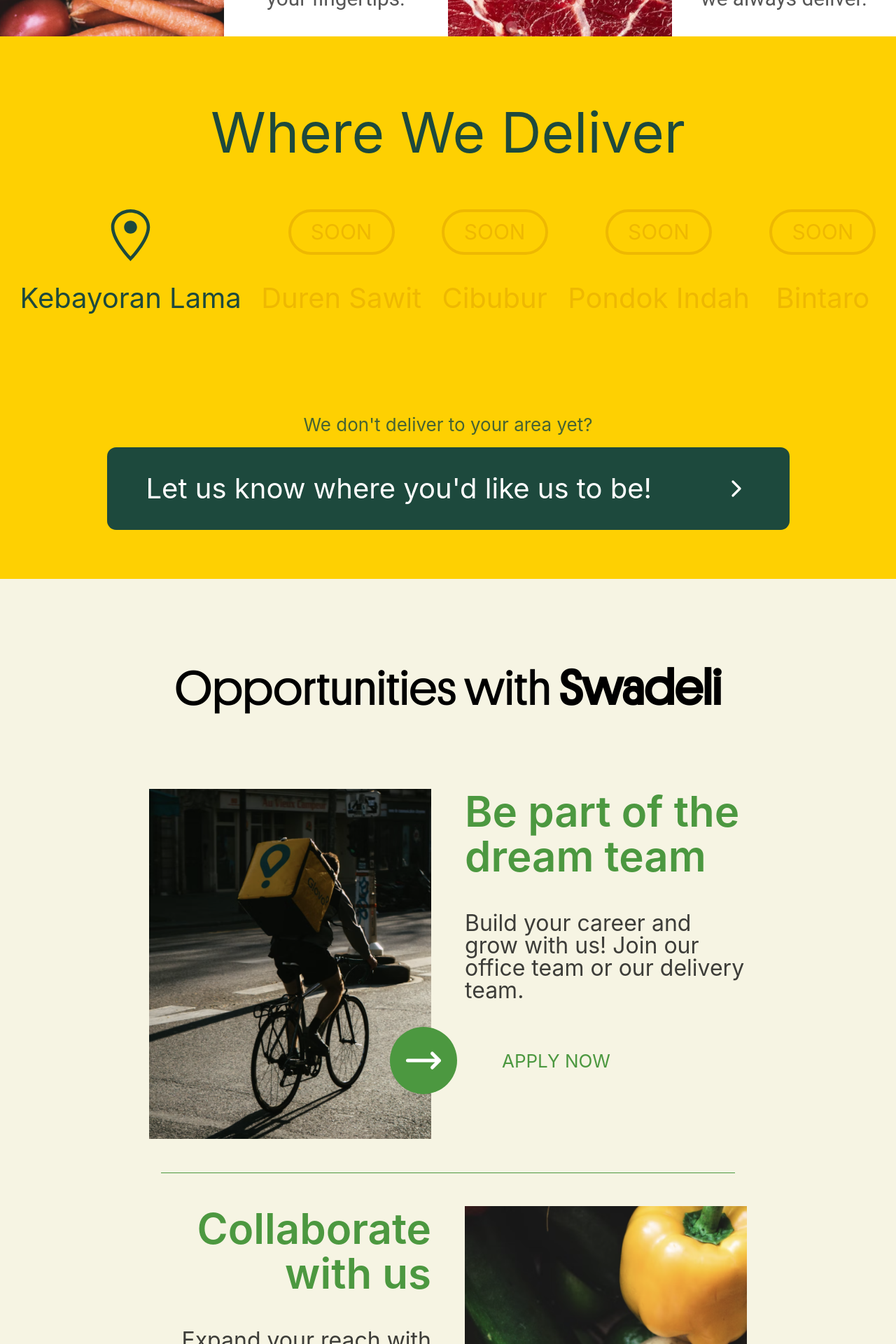
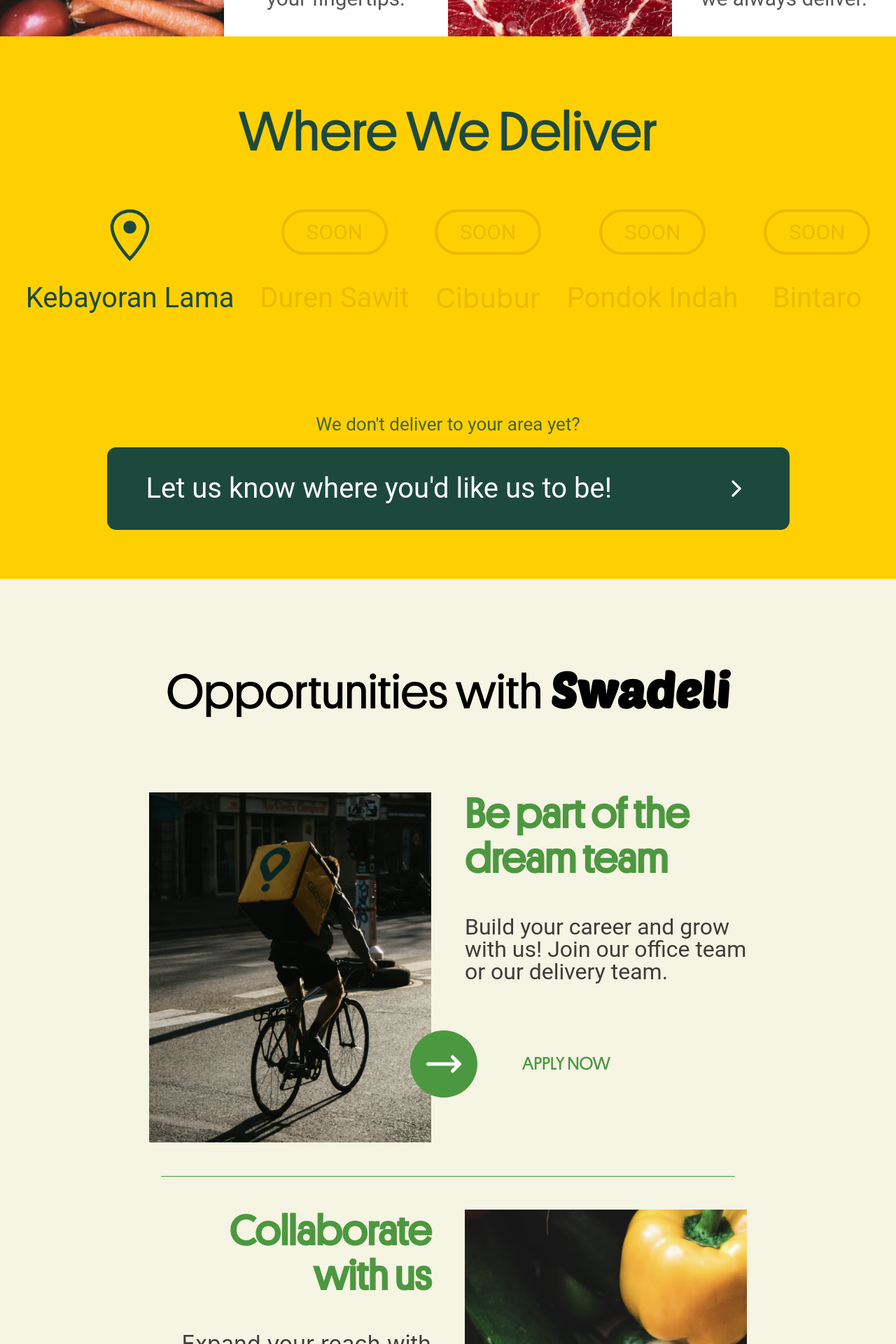
Before and after one commit to novrandobilly/swadeli-compro, a Next.js app: page / in a window 1280 px wide. Shown: the part 1860-3780 px from the top of the page at 70% size. Built offline with nearby package versions, Linux system fonts and the light colour scheme; a web font is replaced by a local one.

Commit message:
new commit

```diff
--- a/components/Body/Body.js
+++ b/components/Body/Body.js
@@ -97,53 +97,53 @@
         </div>
       </div>
       <div className="bg-[#FED002] pb-[70px]">
-        <h1 className="font-normal text-[80px] text-[#1D493D] text-center mt-[77px] mb-[50px]">
+        <h1 className="font-normal font-Platform text-[80px] text-[#1D493D] text-center mt-[77px] mb-[50px]">
           Where We Deliver
         </h1>
         <div className="flex flex-row justify-evenly">
           <div className="flex flex-col justify-between ">
             <GoLocation className="w-[61px] h-[74px] text-[#1D493D] mx-auto" />
-            <p className="text-center text-[40px] text-[#1D493D]">
+            <p className="text-center text-[40px] text-[#1D493D] font-Roboto">
               Kebayoran Lama
             </p>
           </div>
           <div className="flex flex-col justify-between">
-            <div className="w-[152px] mx-auto h-[60] pt-[6px] pb-[6px] mb-[32px] rounded-full text-[30px] border-[4px] text-[#EEB802] border-[#EEB802] text-center ">
+            <div className="font-Roboto w-[152px] mx-auto h-[60] pt-[6px] pb-[6px] mb-[32px] rounded-full text-[30px] border-[4px] text-[#EEB802] border-[#EEB802] text-center ">
               SOON
             </div>
-            <p className="text-center text-[40px] text-[#EEB802]">
+            <p className="font-Roboto text-center text-[40px] text-[#EEB802]">
               Duren Sawit
             </p>
           </div>
           <div className="flex flex-col justify-between">
-            <div className="w-[152px] mx-auto h-[60] pt-[6px] pb-[6px] mb-[32px] rounded-full text-[30px] border-[4px] text-[#EEB802] border-[#EEB802] text-center ">
+            <div className="font-Roboto w-[152px] mx-auto h-[60] pt-[6px] pb-[6px] mb-[32px] rounded-full text-[30px] border-[4px] text-[#EEB802] border-[#EEB802] text-center ">
               SOON
             </div>
             <p className="text-center text-[40px] text-[#EEB802]">Cibubur</p>
           </div>
           <div className="flex flex-col justify-between">
-            <div className="w-[152px] mx-auto h-[60] pt-[6px] pb-[6px] mb-[32px] rounded-full text-[30px] border-[4px] text-[#EEB802] border-[#EEB802] text-center ">
+            <div className="font-Roboto w-[152px] mx-auto h-[60] pt-[6px] pb-[6px] mb-[32px] rounded-full text-[30px] border-[4px] text-[#EEB802] border-[#EEB802] text-center ">
               SOON
             </div>
-            <p className="text-center text-[40px] text-[#EEB802]">
+            <p className="font-Roboto text-center text-[40px] text-[#EEB802]">
               Pondok Indah
             </p>
           </div>
           <div className="flex flex-col justify-between">
-            <div className="w-[152px] mx-auto h-[60] pt-[6px] pb-[6px] mb-[32px] rounded-full text-[30px] border-[4px] text-[#EEB802] border-[#EEB802] text-center ">
+            <div className="font-Roboto w-[152px] mx-auto h-[60] pt-[6px] pb-[6px] mb-[32px] rounded-full text-[30px] border-[4px] text-[#EEB802] border-[#EEB802] text-center ">
               SOON
             </div>
-            <p className="text-center text-[40px] text-[#EEB802]">Bintaro</p>
+            <p className="font-Roboto text-center text-[40px] text-[#EEB802]">Bintaro</p>
           </div>
         </div>
-        <p className="mt-[131px] text-[#476332] text-[26px] text-center mb-[13px]">
+        <p className="font-Roboto mt-[131px] text-[#476332] text-[26px] text-center mb-[13px]">
           We don&apos;t deliver to your area yet?
         </p>
         <div
           onClick={() => setShowModal(true)}
           className="w-[975px] cursor-pointer h-[118px] bg-[#1D493D] px-[56px] rounded-[13px] mx-auto flex flex-row justify-between"
         >
-          <span className="text-[40px] text-white my-auto">
+          <span className="text-[40px] text-white my-auto font-Roboto">
             Let us know where you&apos;d like us to be!
           </span>
           <FiChevronRight className="text-[40px] text-white my-auto" />
@@ -162,16 +162,16 @@
               <div className="w-24 h-24 bg-[#4C9840] flex justify-center rounded-full">
                 <HiOutlineArrowNarrowRight className="my-auto text-6xl font-bold text-white" />
               </div>
-              <span className="text-[26px] my-auto text-[#4C9840]">
+              <span className="text-[26px] my-auto text-[#4C9840] font-Platform font-normal">
                 APPLY NOW
               </span>
             </div>
           </div>
           <div className="flex-1">
-            <h1 className="text-[60px] leading-[4rem] text-[#4C9840] font-semibold">
+            <h1 className="font-Platform text-[60px] leading-[4rem] text-[#4C9840] font-semibold">
               Be part of the dream team
             </h1>
-            <p className="text-[32px] leading-[2rem] text-[#3D3D39] mt-12">
+            <p className="text-[32px] leading-[2rem] text-[#3D3D39] mt-12 font-Roboto font-normal">
               Build your career and grow with us! Join our office team or our
               delivery team.
             </p>
@@ -193,13 +193,13 @@
               <div className="w-24 h-24 bg-[#4C9840] flex justify-center rounded-full">
                 <HiOutlineArrowNarrowLeft className="my-auto text-6xl font-bold text-white" />
               </div>
-              <span className="text-[26px] my-auto text-[#4C9840]">
+              <span className="text-[26px] my-auto text-[#4C9840] font-Platform font-normal">
                 APPLY NOW
               </span>
             </div>
           </div>
           <div className="flex-1">
-            <h1 className="text-[60px] leading-[4rem] text-[#4C9840] font-semibold text-right   ">
+            <h1 className="text-[60px] leading-[4rem] text-[#4C9840] font-semibold text-right font-Platform">
               Collaborate with us
             </h1>
             <p className="text-[32px] leading-[2rem] text-[#3D3D39] mt-12 text-right">
@@ -212,7 +212,7 @@
 
       <div className={`${styles["bg-fruit-red"]} mb-32`}>
         <div className="container mx-auto px-[40px] lg:px-[60px] py-[50px] lg:py-[120px]  relative">
-          <h1 className="text-[40px] lg:text-[70px] w-full lg:w-1/2 leading-[3rem] lg:leading-[5rem] text-white ">
+          <h1 className="text-[40px] lg:text-[70px] w-full lg:w-1/2 leading-[3rem] lg:leading-[5rem] text-white font-Platform">
             Need your <br className="hidden lg:block" /> daily essentials in
             <br />
             <span className="font-bold">15 Minutes?</span>
--- a/pages/faq/FAQ.module.scss
+++ b/pages/faq/FAQ.module.scss
@@ -2,7 +2,7 @@
   position: absolute;
   left: 0%;
   // right: 22.37%;
-  top: 39.98%;
+  top: 41%;
   bottom: 0;
   // transform: matrix(0.34, 1.03, -0.81, 0.46, 0, 0);
 }
--- a/tailwind.config.js
+++ b/tailwind.config.js
@@ -8,7 +8,8 @@
     extend: {
       fontFamily: {
         Platform: ["Platform", "sans-serif"],
-        // Ensure fonts with spaces have " " surrounding it.
+        PoetsenOne: ["PoetsenOne", "sans-serif"],
+        Roboto: ["Roboto", "sans-serif"],// Ensure fonts with spaces have " " surrounding it.
       },
     },
   },
```
